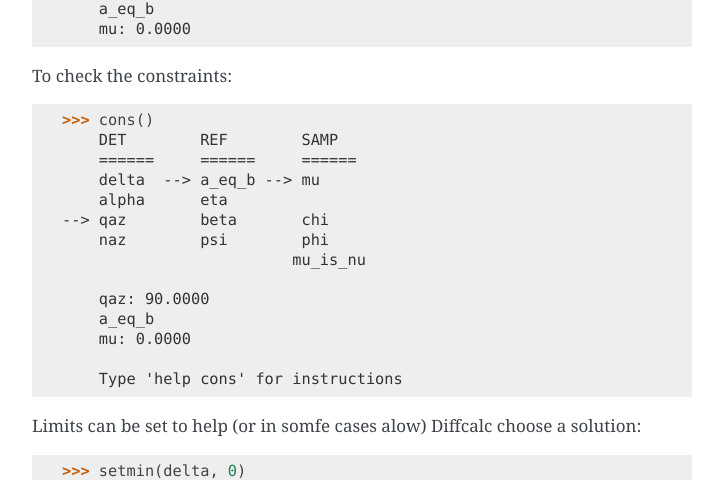
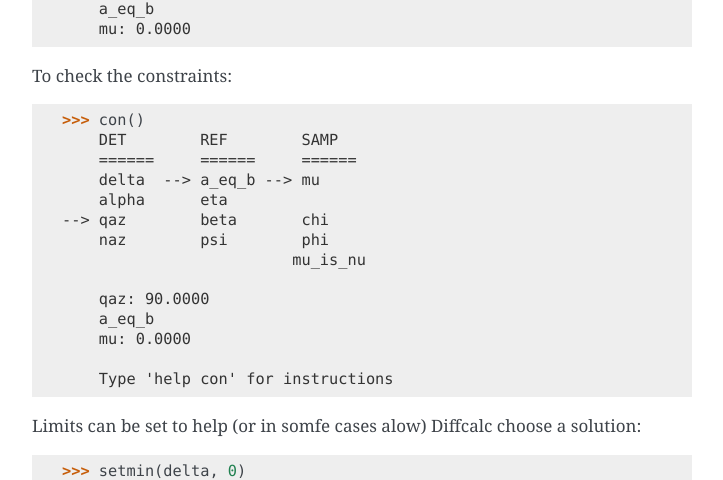
Before and after one commit to DiamondLightSource/diffcalc, a Sphinx documentation site: the page built from doc/source/developer/quickstart_scan.rst, in a window 1280 px wide and 900 px high, scrolled down 5345 px. Shown: the part 149-629 px from the top of the window, without its empty margins (388-1111 px from the left). Built offline with Sphinx 7.4.7, drawn with Linux system fonts in a browser that asks for light colours; formulas are drawn with MathJax 3.

Commit message:
Removed 'cons' command as 'con' with no args is equivalent - #21

```diff
--- a/doc/source/developer/quickstart_api.rst
+++ b/doc/source/developer/quickstart_api.rst
@@ -174,7 +174,7 @@
 
 To check the constraints::
 
-    >>> dc.hkl.cons()
+    >>> dc.hkl.con()
        DET        REF        SAMP
        ======     ======     ======
        delta  --> a_eq_b --> mu
@@ -187,7 +187,7 @@
        a_eq_b
        mu: 0.0000
 
-       Type 'help cons' for instructions
+       Type 'help con' for instructions
 
 Limits can be set to help Diffcalc choose a solution::
 
--- a/doc/source/developer/quickstart_scan.rst
+++ b/doc/source/developer/quickstart_scan.rst
@@ -86,7 +86,7 @@
    >>> add_objects_to_namespace(_objects, globals())
    >>> ===============================================================
    >>> Added objects/methods to namespace:
-   >>> addref, alpha, beta, c2th, calcub, checkub, chi_par, con, cons,
+   >>> addref, alpha, beta, c2th, calcub, checkub, chi_par, con,
    >>> ct, dc, delref, delta_par, editref, eta_par, h, hardware, hkl,
    >>> hklverbose, k, l, listub, loadub, mu_par, naz, newub, nu_par,
    >>> phi_par, psi, qaz, saveubas, setcut, setlat, setmax, setmin,
@@ -261,7 +261,7 @@
 
 To check the constraints::
 
-    >>> cons()
+    >>> con()
         DET        REF        SAMP
         ======     ======     ======
         delta  --> a_eq_b --> mu
@@ -274,7 +274,7 @@
         a_eq_b
         mu: 0.0000
 
-        Type 'help cons' for instructions
+        Type 'help con' for instructions
 
 Limits can be set to help (or in somfe cases alow) Diffcalc choose a
 solution::
```
Also changed, not shown: 3 other files.
